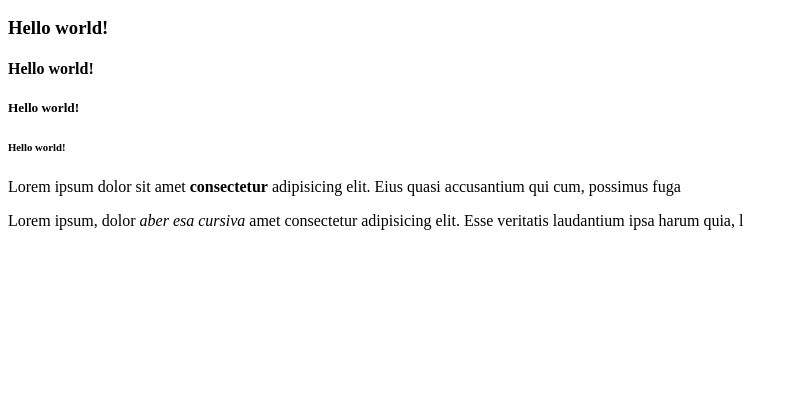
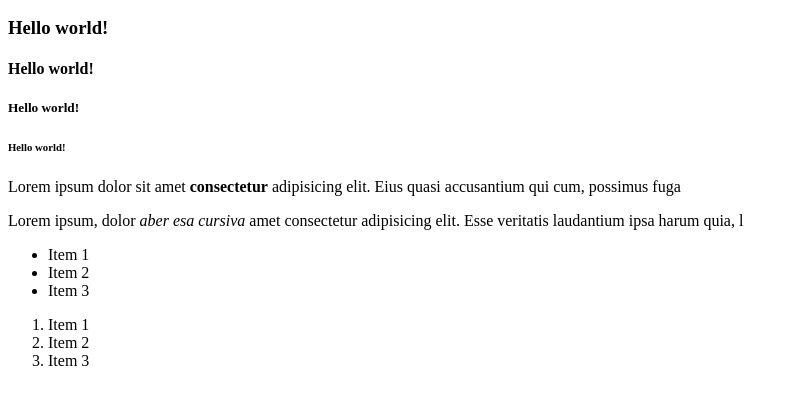
Before and after one commit to andressparedes/html-boilerplate, a plain HTML site: page index.html in a window 1280 px wide. Shown: the part 110-514 px from the top of the page, without its empty margins (0-797 px from the left). Drawn offline with Linux system fonts and the light colour scheme.

Commit message:
Add Unordered and Orderned Lists

```diff
--- a/index.html
+++ b/index.html
@@ -17,5 +17,19 @@
 
         <p>Lorem ipsum dolor sit amet <strong>consectetur</strong> adipisicing elit. Eius quasi accusantium qui cum, possimus fuga</p>
         <p>Lorem ipsum, dolor <em>aber esa cursiva</em> amet consectetur adipisicing elit. Esse veritatis laudantium ipsa harum quia, l</p>
+
+        <!--Unordered List-->
+        <ul>
+            <li>Item 1</li>
+            <li>Item 2</li>
+            <li>Item 3</li>
+        </ul>
+
+        <!--Unordered List-->
+        <ol>
+            <li>Item 1</li>
+            <li>Item 2</li>
+            <li>Item 3</li>
+        </ol>
     </body>
 </html>
```
